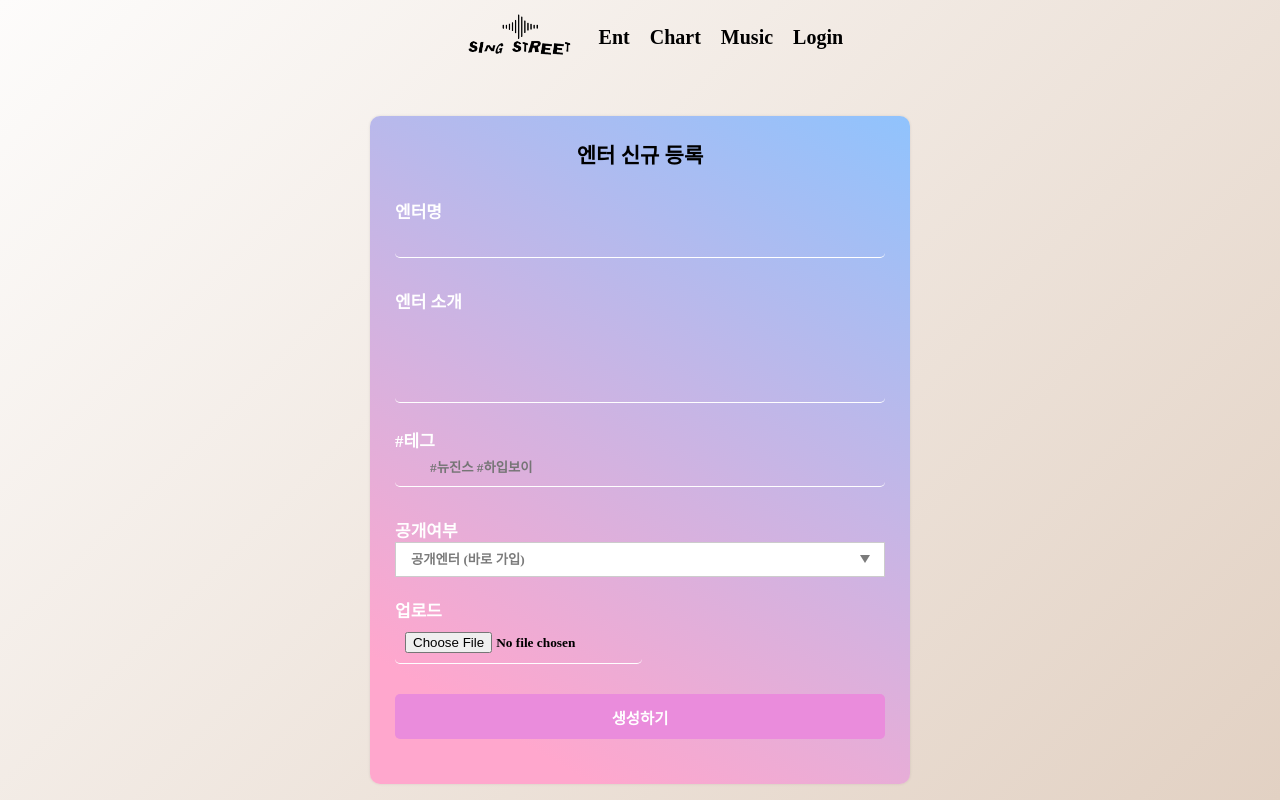
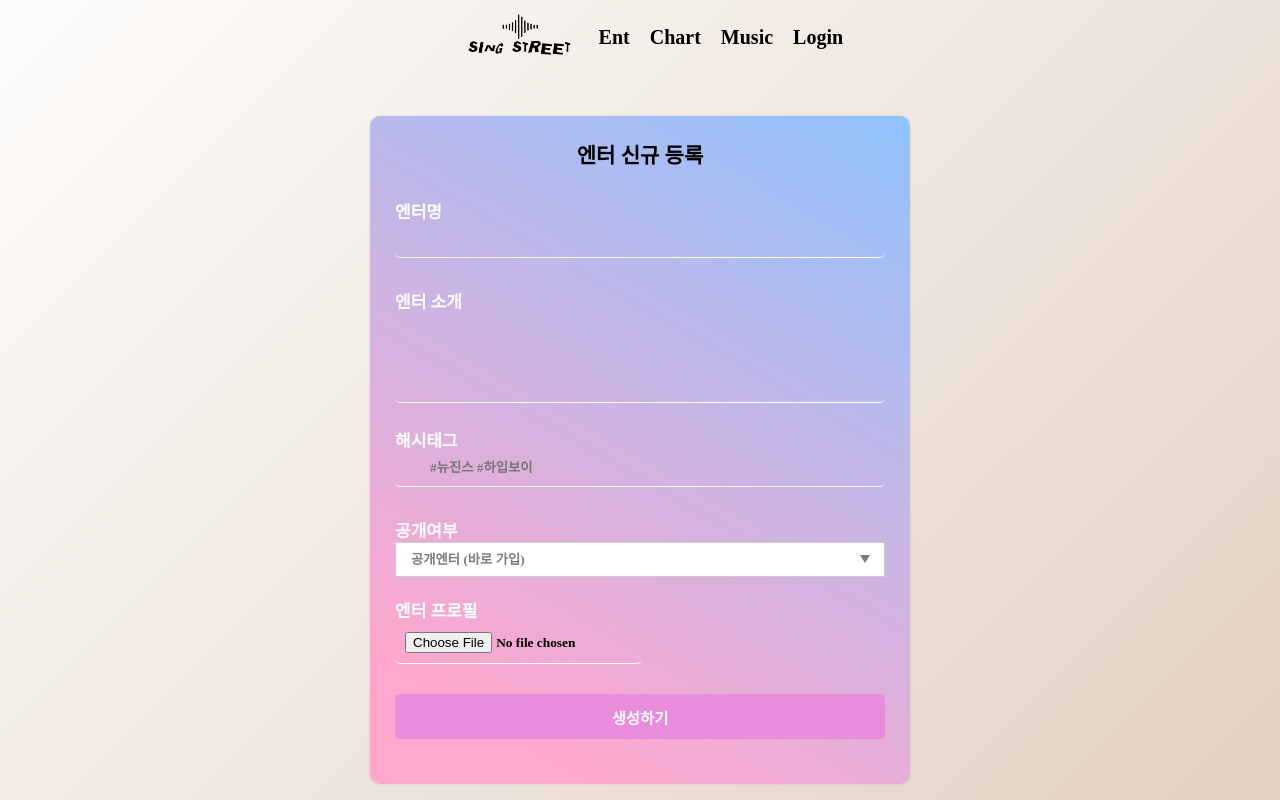
Before and after one commit to c0mmedes/SingStreet, a React (Create React App) app in the folder frontend/: page /entcreate in a window 1280 px wide. Built offline with nearby package versions, Linux system fonts and the light colour scheme; a web font is replaced by a local one.

Commit message:
엔터페이지 라우터 / 엔터 신규 등록 글자수정

```diff
--- a/frontend/src/components/ent/Ent.js
+++ b/frontend/src/components/ent/Ent.js
@@ -21,35 +21,32 @@ const Ent = () => {
 
       <ul className="cards">
         <li>
-          <a
-            href="C:\Users\SSAFY\Desktop\0803\frontend\src\components\ent\EntCreate.js"
-            class="card">
+          <a href="#" class="card">
+            <Link to="/entmain">
               <img src={myImage} class="card__image" alt="" />
               <div class="card__overlay">
                 <div class="card__header">
                   <svg class="card__arc" xmlns="http://www.w3.org/2000/svg">
                     <path />
                   </svg>
-
                   <img
                     class="card__thumb"
                     src="https://i.imgur.com/7D7I6dI.png"
                     alt=""
                   />
-                <Link to="/entmain">
                   <div class="card__header-text">
                     <h3 class="card__title">B110 엔터</h3>
                     <span class="card__status">
                       # KPOP # 뉴진스 # 10대 # 화이팅
                     </span>
                   </div>{" "}
-                </Link>
                 </div>
                 <p class="card__description">
                   Lorem ipsum dolor sit amet consectetur adipisicing elit.
                   Asperiores, blanditiis?
                 </p>
               </div>{" "}
+            </Link>
           </a>
         </li>
         <li>
--- a/frontend/src/components/ent/EntCreate.js
+++ b/frontend/src/components/ent/EntCreate.js
@@ -12,13 +12,9 @@ const entcreate = () => {
           <div className="row clearfix">
             <div className="">
               <form className="entCreateForm">
-              <label>엔터명</label>
+                <label>엔터명</label>
                 <div className="input_field">
-                  <input
-                    type="text"
-                    name="entId"
-                    required
-                  />
+                  <input type="text" name="entId" required />
                 </div>
                 <div className="input_field">
                   {/* <input type="radio" id="ex_rd" name="ex_rds">
@@ -26,13 +22,9 @@ const entcreate = () => {
                 </div>
                 <label>엔터 소개</label>
                 <div className="input_field">
-                  <textarea id="entInfo"
-                    type="text"
-                    name="entInfo"
-                    required
-                  />
+                  <textarea id="entInfo" type="text" name="entInfo" required />
                 </div>
-                <label>#테그</label>
+                <label>해시태그</label>
                 <div className="input_field">
                   <input
                     type="text"
@@ -49,9 +41,9 @@ const entcreate = () => {
                   </select>
                   <div className="select_arrow"></div>
                 </div>
-                <label>업로드</label>
+                <label>엔터 프로필</label>
                 <div className="input_field">
-                <input
+                  <input
                     type="file"
                     name="file"
                     placeholder="#뉴진스 #하입보이"
```
Lines whose indentation alone changed are shown as unchanged.
